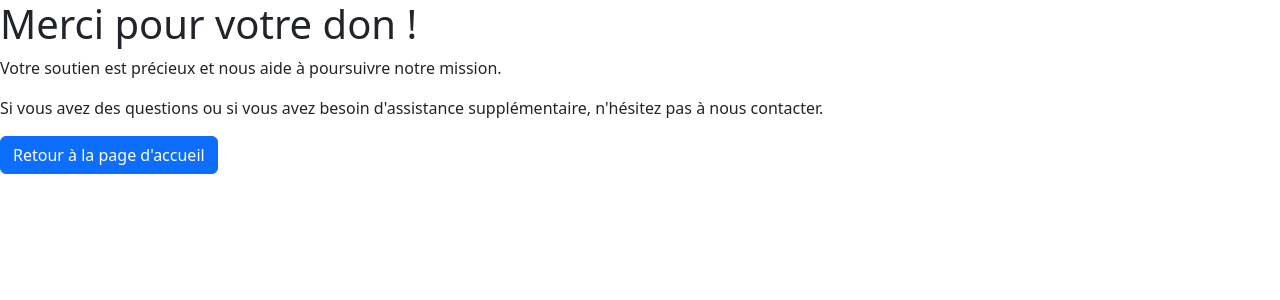
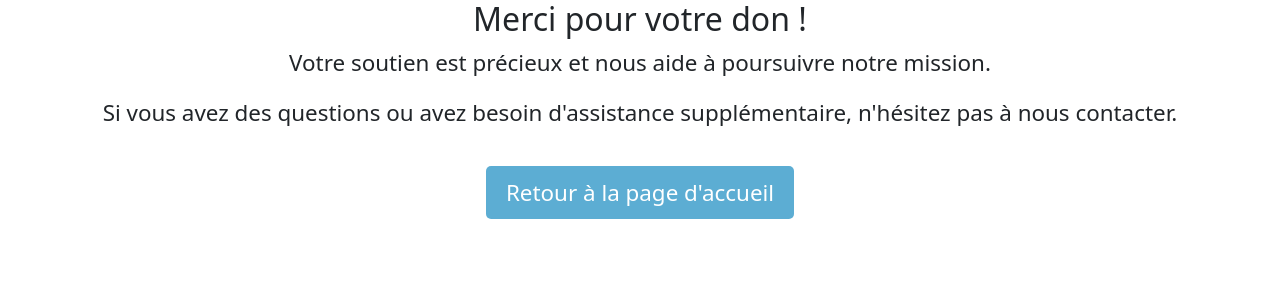
Before and after one commit to angembang/Association-Renais-sance, a PHP site: template templates/donationSuccess.html.twig in a window 1280 px wide. Shown: the top 300 px of the page. Run offline with PHP 8.4, Linux system fonts and the light colour scheme; the template is opened without the code that fills it, so the values that code supplies are empty; some libraries are stand-ins or nearby versions.

Commit message:
Create donation.css for styling the donation form page (donationForm.html.twig) and update style.css for donation success page styling. Modified donationForm.html.twig and donationSuccess.html.twig templates to match the new styles.

```diff
--- a/assets/css/style.css
+++ b/assets/css/style.css
@@ -278,14 +278,25 @@ ul.display-none {
   padding: 50px;
 }
 
-.message-success-container p a {
+.message-success-container p a,
+.donation-success-container a {
   display: inline-block;
   margin-top: 20px;
   padding: 10px 20px;
-  background-color: #007bff;
+  background-color: #5cadd3;
   color: #fff;
   text-decoration: none;
   border-radius: 5px;
+}
+
+.message-success-container p ,
+.donation-success-container p {
+  font-size: 1.4rem;
+}
+
+.message-success-container p a,
+.donation-success-container a {
+  font-size: 1.4rem;
 }
 
 
@@ -416,6 +427,20 @@ text-align: center;
     background-color: #e2e3e5;
     font-size: 1.2rem;
   }
+
+
+  /*************************  Donation success page ****************************/
+  .donation-success-container {
+    width: 90%;
+    display: flex;
+    flex-direction: column;
+    justify-content: center;
+    align-items: center;
+    text-align: center; /* Centre le texte des paragraphes */
+    margin: 0 auto; /* Centrer le conteneur */
+  }
+
+
 
 /******************************* footer ************************************/
 #map {
--- a/templates/donationSuccess.html.twig
+++ b/templates/donationSuccess.html.twig
@@ -2,9 +2,9 @@
 
 {% block main %}
     <section class="donation-success-container">
-        <h1>Merci pour votre don !</h1>
+        <h2>Merci pour votre don !</h2>
         <p>Votre soutien est précieux et nous aide à poursuivre notre mission.</p>
-        <p>Si vous avez des questions ou si vous avez besoin d'assistance supplémentaire, n'hésitez pas à nous contacter.</p>
-        <a href="index.php?route=home" class="btn btn-primary">Retour à la page d'accueil</a>
+        <p>Si vous avez des questions ou avez besoin d'assistance supplémentaire, n'hésitez pas à nous contacter.</p>
+        <a href="index.php?route=home">Retour à la page d'accueil</a>
     </section>
 {% endblock %}
```
Also changed, not shown: assets/css/donation.css (+19 -3 lines), templates/donationForm.html.twig (+5 -4 lines).
